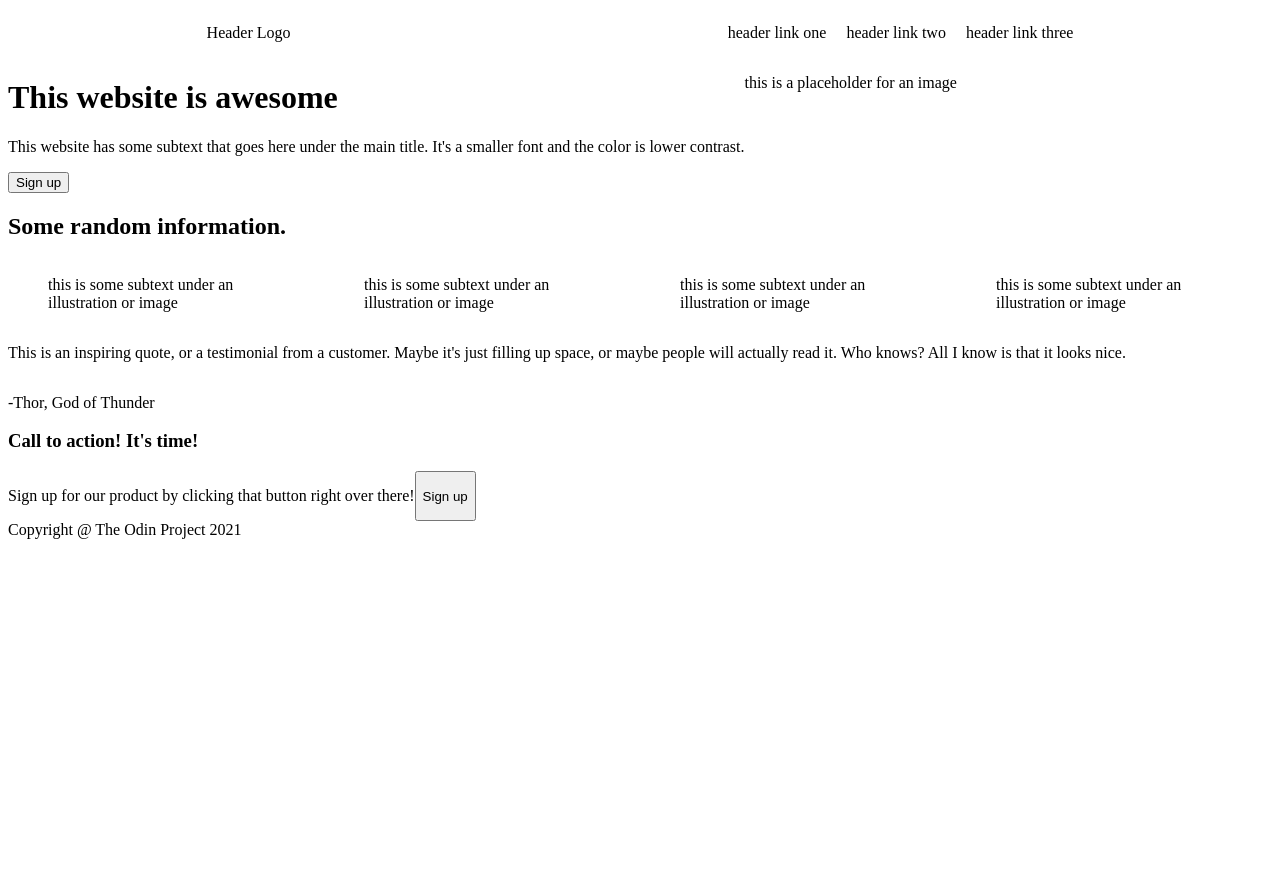
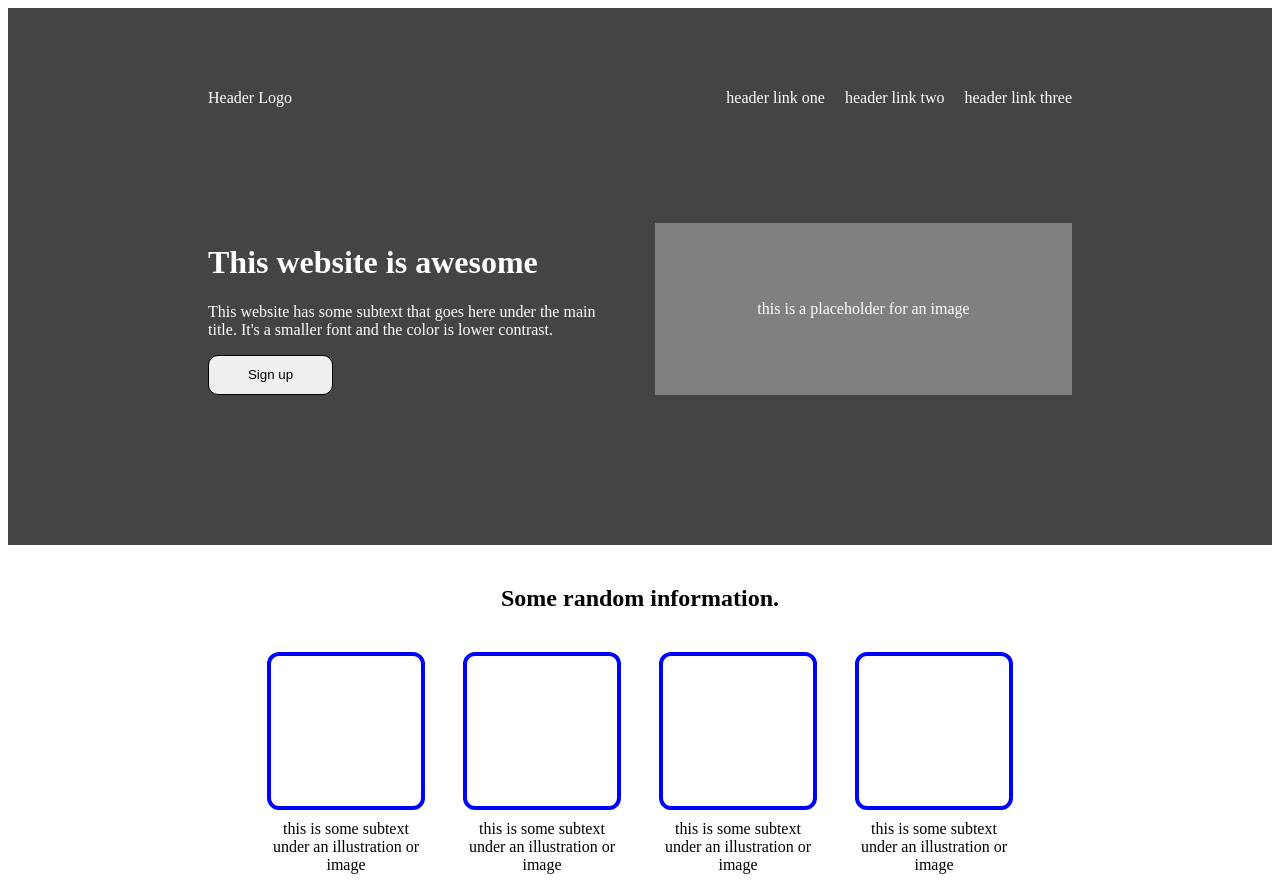
Before and after one commit to codyriebel/TOP_landing_page, a plain HTML site: page index.html in a window 1280 px wide. Shown: the top 887 px of the page. Before the commit the page ends 800 px from the top, so only its background shows below. Drawn offline with Linux system fonts and the light colour scheme.

Commit message:
several general layout updates

```diff
--- a/index.html
+++ b/index.html
@@ -6,36 +6,40 @@
   <link rel="stylesheet" href="style.css">
 </head>
 <body>
+  <div class="dark_container">
     <header>
       <p class="logo">Header Logo</p>
       <ul>
-      <li>header link one</li>
-      <li>header link two</li>
-      <li>header link three</li>
+        <li><a href="">header link one</a></li>
+        <li><a href="">header link two</a></li>
+        <li><a href="">header link three</a></li>
       </ul>
     </header>
-  <div>
+    <div class="top">
       <div class="hero">
         <h1>This website is awesome</h1>
         <p>This website has some subtext that goes here under the main title. It's a smaller font and the color is lower contrast.</p>
         <button>Sign up</button>
       </div>
-    <p class="img">this is a placeholder for an image</p>
+      <div class="img">this is a placeholder for an image</div>
+    </div>
   </div>
   <h2>Some random information.</h2>
-  <div>
-    <figure><figcaption>this is some subtext under an illustration or image</figcaption></figure>
-    <figure><figcaption>this is some subtext under an illustration or image</figcaption></figure>
-    <figure><figcaption>this is some subtext under an illustration or image</figcaption></figure>
-    <figure><figcaption>this is some subtext under an illustration or image</figcaption></figure>
+  <div class="card_container">
+    <div class="card"><div class="border"></div><div class="subtext">this is some subtext under an illustration or image</div></div>
+    <div class="card"><div class="border"></div><div class="subtext">this is some subtext under an illustration or image</div></div>
+    <div class="card"><div class="border"></div><div class="subtext">this is some subtext under an illustration or image</div></div>
+    <div class="card"><div class="border"></div><div class="subtext">this is some subtext under an illustration or image</div></div>
   </div>
-  <div>
+  <div class="quote_container">
     <p class="quote">This is an inspiring quote, or a testimonial from a customer. Maybe it's just filling up space, or maybe people will actually read it. Who knows? All I know is that it looks nice.</p>
+    <p class="name">-Thor, God of Thunder</p>
   </div>
-    <p class="name">-Thor, God of Thunder</p>
-    <h3>Call to action! It's time!</h3>
-    <div>
+  <div class="bottom_container">
+    <div class="btmtxt"><h3>Call to action! It's time!</h3>
+
       <p>Sign up for our product by clicking that button right over there!</p>
+    </div>
       <button class="button2">Sign up</button>
   </div>
   <footer>Copyright @ The Odin Project 2021</footer>
--- a/style.css
+++ b/style.css
@@ -1,7 +1,21 @@
+div {
+  display: flex;
+}
+
+.dark_container, footer{
+  display: block;
+  background-color: #444;
+  color: white;
+  padding: 50px 0;
+}
+
 header {
   display: flex;
-  justify-content: space-around;
+  justify-content: space-between;
+  margin: 15px 200px;
 }
+
+
 
 ul {
   display: flex;
@@ -9,14 +23,93 @@ ul {
   list-style-type: none;
 }
 
-div {
-  display: flex;
+a {
+  text-decoration: none;
+  color: white;
+}
+
+.top {
+  margin: 100px 200px;
+  gap: 50px;
 }
 
 .hero {
   display: block;
+  width: 50%;
+}
+
+button {
+  width: 125px;
+  height: 40px;
+  padding: 8px 14px;
+  border: 1px solid;
+  border-radius: 10px;
 }
 
 .img {
-  float: right;
+  background-color: gray;
+  width: 50%;
+  justify-content: center;
+  align-items: center;
+  padding: 10px;
 }
+
+h2 {
+  display: flex;
+  justify-content: center;
+  margin: 40px;
+}
+
+.card_container {
+  margin: 0 250px 100px 250px;
+  justify-content: space-around;
+  gap: 20px;
+}
+
+.card {
+  flex-direction: column;
+}
+
+.border {
+  border: 4px solid blue;
+  border-radius: 12px;
+  margin: auto;
+  padding: 75px;
+}
+
+.subtext {
+  padding: 10px;
+  margin: auto;
+  text-align: center;
+}
+
+.quote_container {
+  background-color: #999;
+  flex-direction: column;
+  justify-content: center;
+  align-items: center;
+  padding: 150px 25%;
+}
+
+.name {
+  align-self: flex-end;
+}
+
+.bottom_container {
+  justify-content: space-around;
+  align-items: center;
+  margin: 100px 100px;
+  padding: 50px;
+  background-color: blue;
+  border-radius: 10px;
+}
+
+.btmtxt {
+  display: block;
+  color: white;
+}
+
+
+footer {
+  text-align: center;
+}
```
Lines whose indentation alone changed are shown as unchanged.
